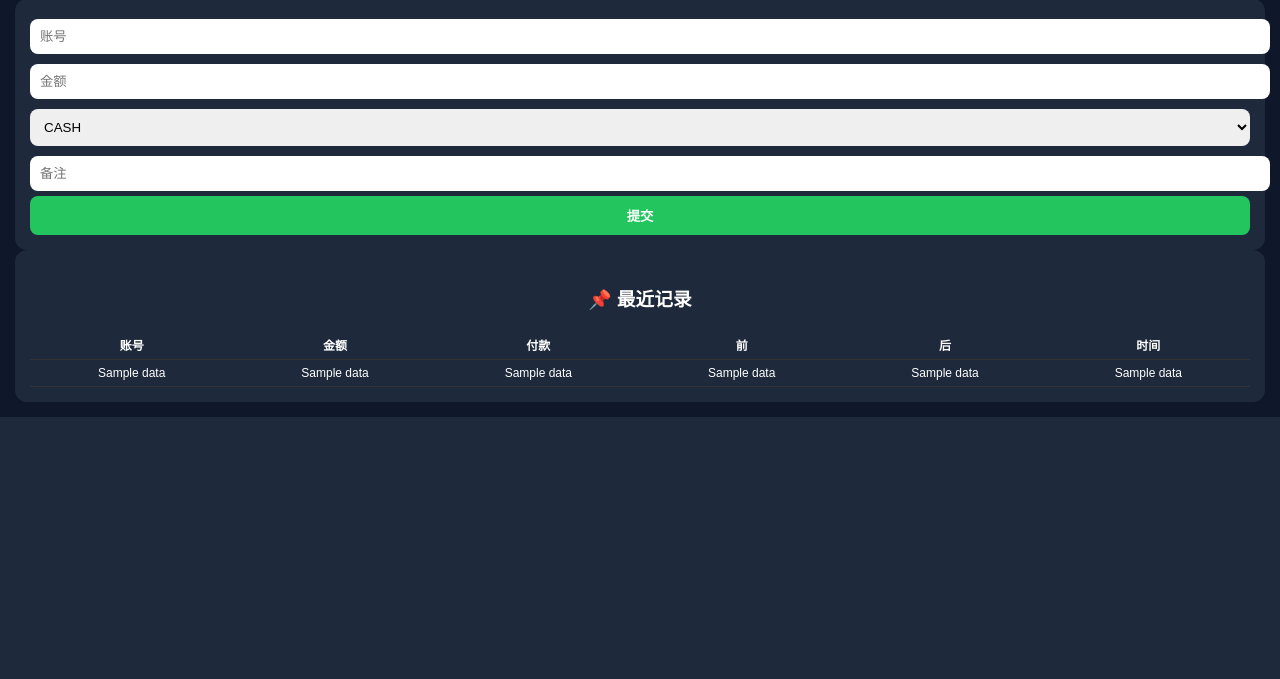
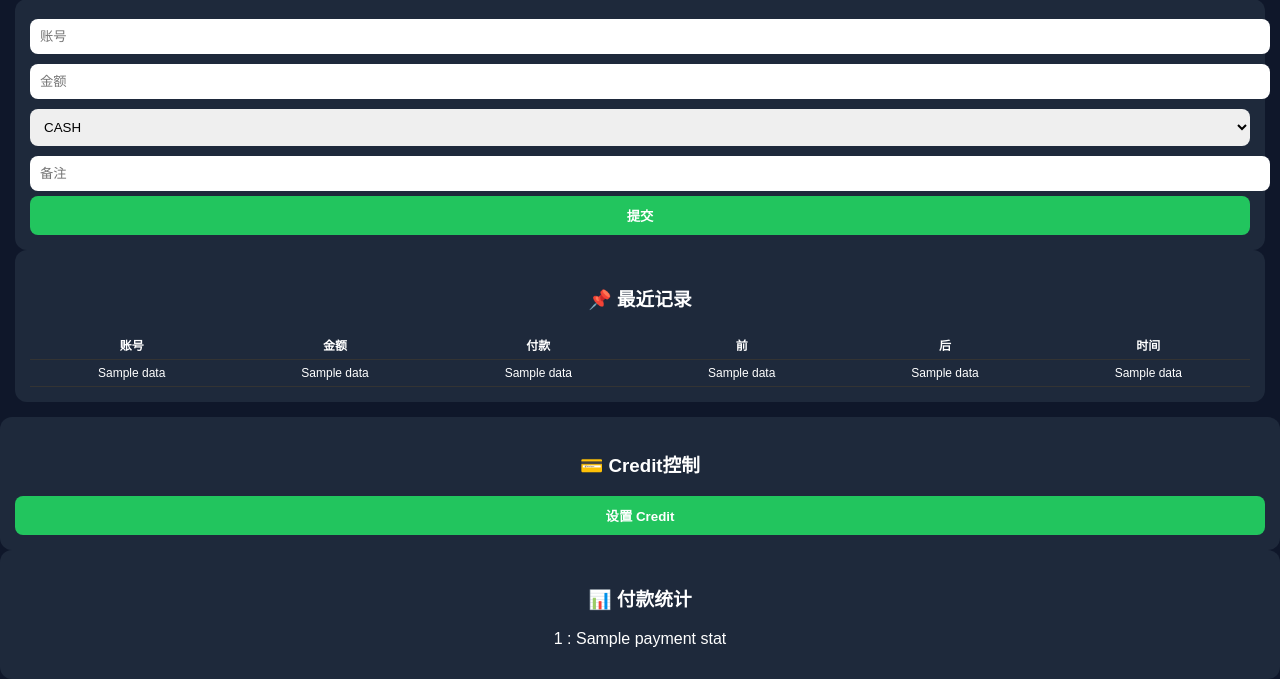
Before and after one commit to cyi072907-cpu/finance-systemi, a Flask app: template templates/dashboard.html in a window 1280 px wide. Shown: the part 430-1109 px from the top of the page. Before the commit the page ends 847 px from the top, so only its background shows below. Run offline with Flask 3, Linux system fonts and the light colour scheme; the template is opened without the code that fills it: most values are stand-ins (such as "Sample title", 1, 10 or a date in 2020).

Commit message:
更新 dashboard.html

```diff
--- a/templates/dashboard.html
+++ b/templates/dashboard.html
@@ -99,3 +99,25 @@
 
 </body>
 </html>
+<div class="card">
+<h3>💳 Credit控制</h3>
+
+<button onclick="document.getElementById('creditBox').style.display='block'">
+设置 Credit
+</button>
+
+<div id="creditBox" style="display:none;">
+<form method="POST" action="/set_credit">
+<input name="account" placeholder="账号">
+<input name="credit" placeholder="设置余额">
+<button>确认</button>
+</form>
+</div>
+</div>
+<div class="card">
+<h3>📊 付款统计</h3>
+
+{% for p in payment_stat %}
+<p>{{p[0]}} : {{p[1]}}</p>
+{% endfor %}
+</div>
```
